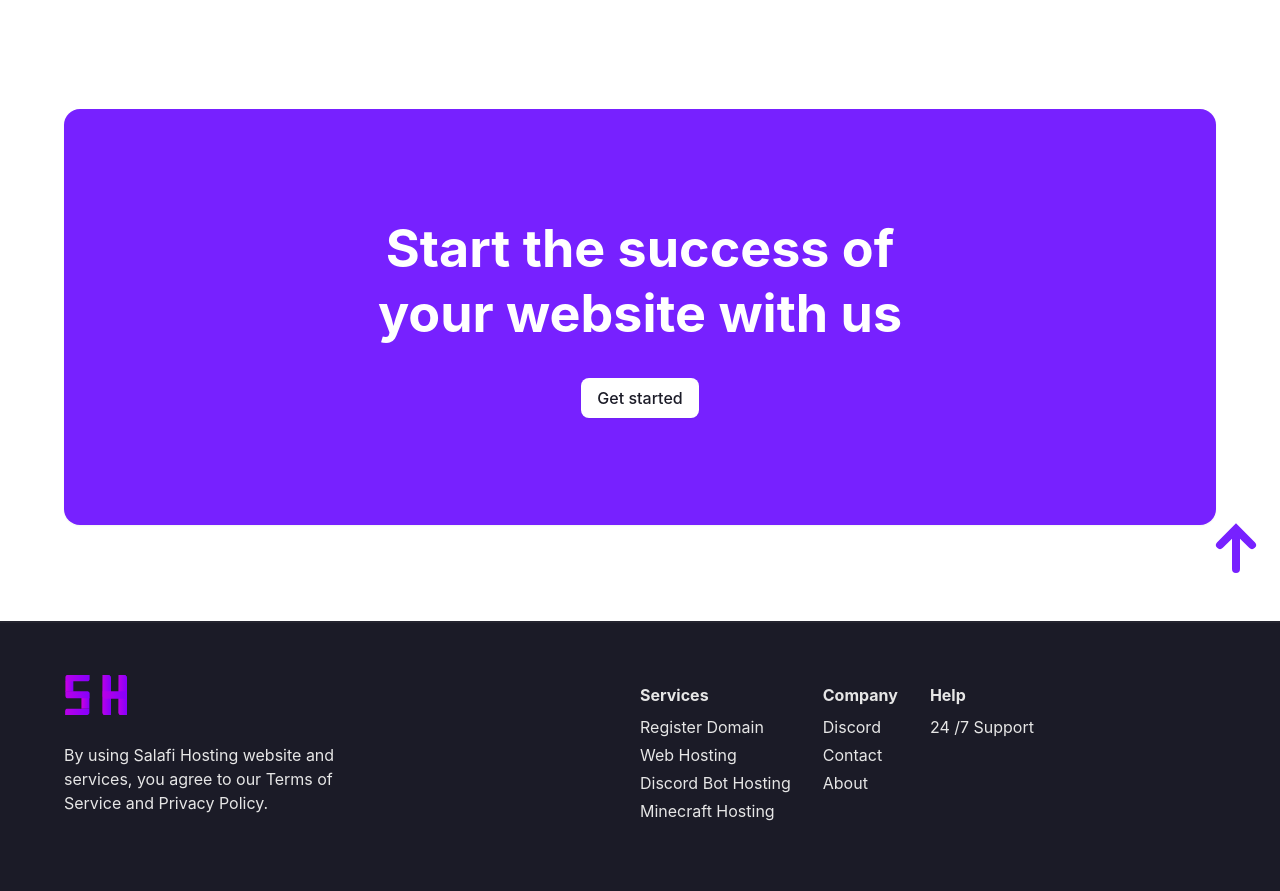
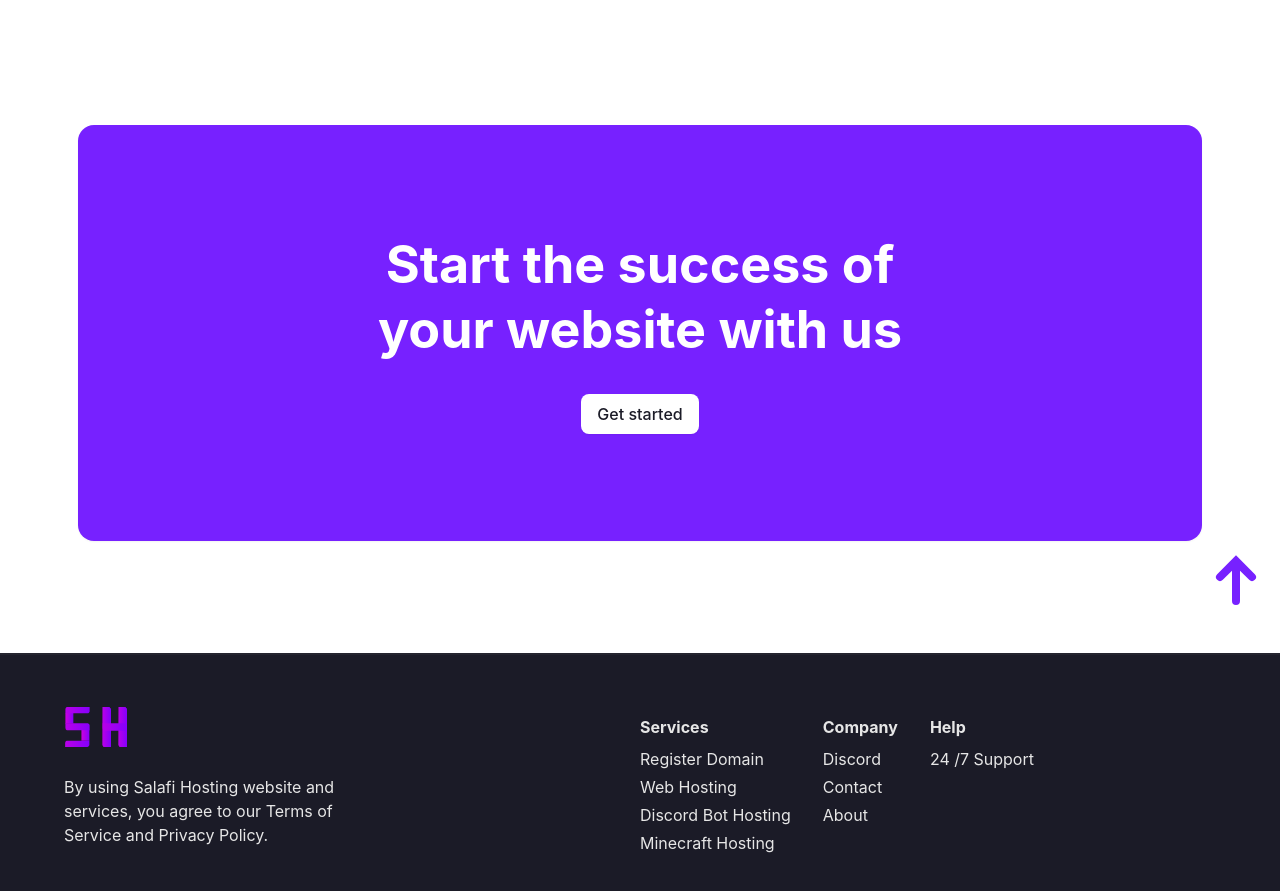
Before and after one commit to xDeFc0nx/TaleHost, a Next.js app: page / in a window 1280 px wide. Shown: the part 4373-5264 px from the top of the page. Built offline with nearby package versions, Linux system fonts and the light colour scheme.

Commit message:
Get Started Section Fixed

```diff
--- a/pages/index.js
+++ b/pages/index.js
@@ -244,8 +244,6 @@ export default function Home() {
           <div className="skew-y-6 m-10 sm:m-20 flex flex-col justify-center items-center sm:flex-row  sm:justify-around sm:items-center ">
             <div className="relative w-[15rem] sm:w-[25rem] 2xl:w-[30rem] h-[15rem] sm:h-[25rem] 2xl:h-[30rem] flex justify-center items-center">
               <Image className="absolute" src={simpleAndFastWeb} />
-
-
             </div>
             <div>
               <h1 className="heading sm:w-8/12 dark:sm:text-white 2xl:10/12">
@@ -265,7 +263,9 @@ export default function Home() {
         {/* Feature3 24/7 Customer Support */}
         <div className="m-10 sm:m-20 flex flex-col justify-center items-center sm:flex-row  sm:justify-around sm:items-center">
           <div>
-          <h1 className="heading sm:6/12 dark:sm:text-white">24&#47;7 Customer Support</h1>
+            <h1 className="heading sm:6/12 dark:sm:text-white">
+              24&#47;7 Customer Support
+            </h1>
             <ul className="mt-6  2xl:text-2xl">
               {[
                 "24/7 Support",
@@ -283,7 +283,8 @@ export default function Home() {
         </div>
 
         {/* Call to Action  */}
-      <div className="relative bg-[#7721FF] w-[90%] h-[26rem] p-2 sm:p-0 mx-auto  flex flex-col items-center justify-center text-center sm:text-center rounded-2xl shadow-sm">
+        <div className="p-4">
+          <div className="relative bg-[#7721FF] w-[90%]  h-[22rem] sm:h-[26rem]  mx-auto  flex flex-col items-center justify-center text-center sm:text-center rounded-2xl shadow-sm">
             <h1 className="heading !text-white w-6/12 leading-tight">
               Start the success of your website with us
             </h1>
@@ -293,6 +294,7 @@ export default function Home() {
                 <a>Get started</a>
               </Link>
             </button>
+          </div>
         </div>
 
         {/* svg1 */}
```
Lines whose indentation alone changed are shown as unchanged.
